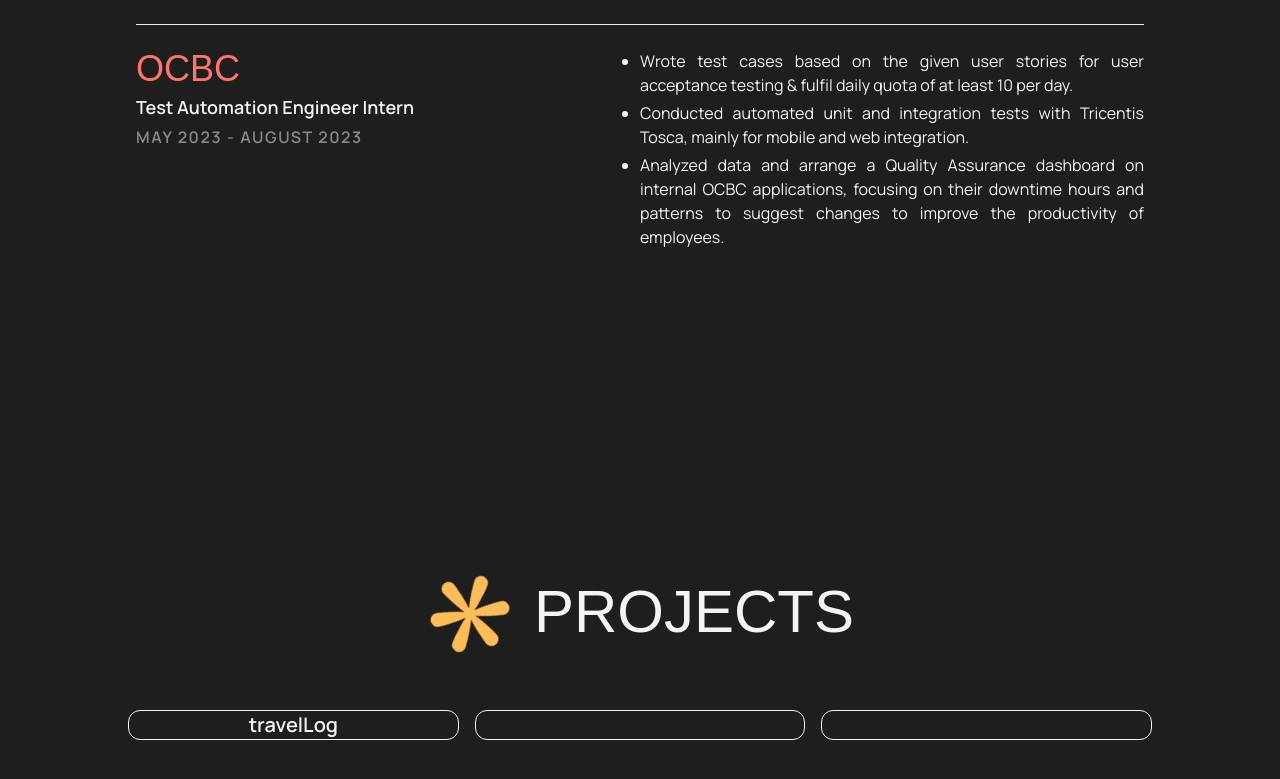
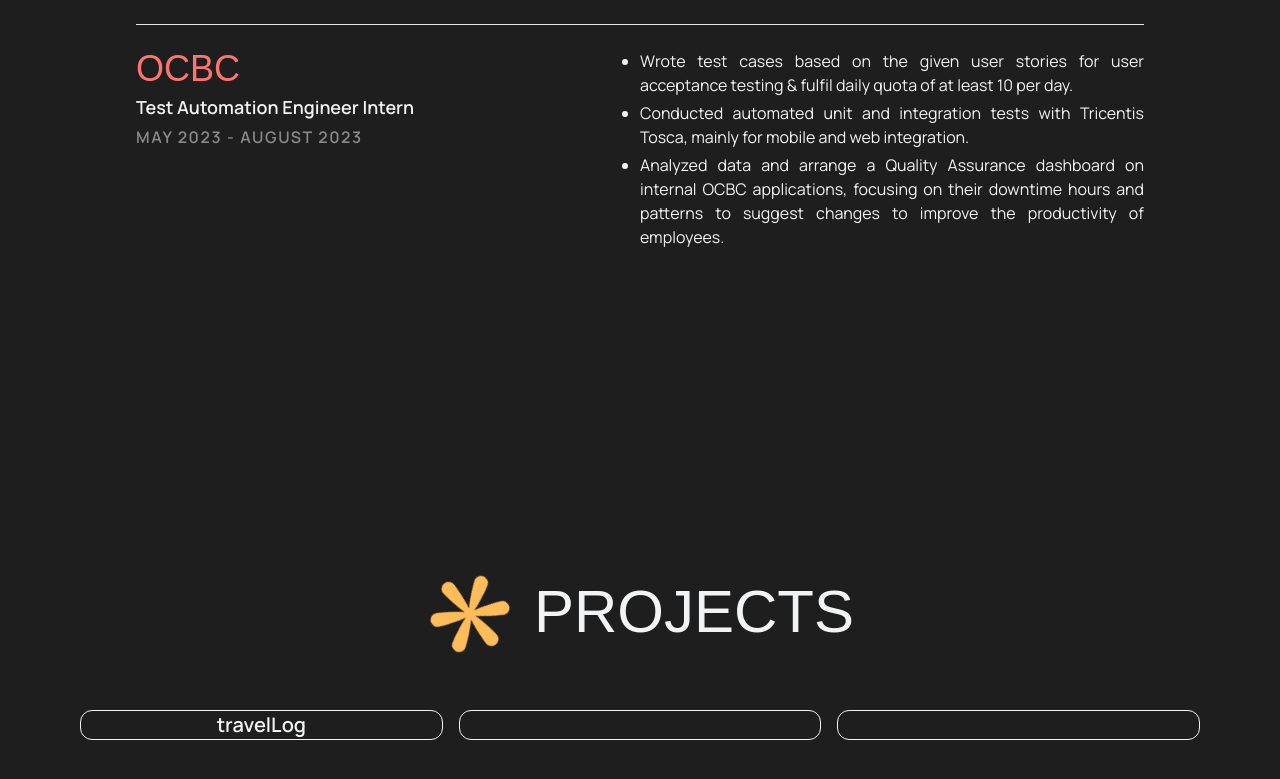
Before and after one commit to melissaharijanto/web-v4, a React (Vite) app: page / in a window 1280 px wide. Shown: the part 2486-3265 px from the top of the page. Built offline with nearby package versions, Linux system fonts and the light colour scheme; a web font is replaced by a local one.

Commit message:
Use custom type for SVG

```diff
--- a/src/components/svgs/DiagonalArrow.tsx
+++ b/src/components/svgs/DiagonalArrow.tsx
@@ -1,14 +1,15 @@
-const DiagonalArrow = ({
+import React from 'react';
+import { SvgType } from '../../utils/types/SvgTypes';
+
+const DiagonalArrow: React.FC<SvgType> = ({
     fill = 'fill-[#FFFFFFF]',
     width,
-}: {
-    fill?: string;
-    width: string;
+    className,
 }) => {
     return (
         <svg
             xmlns="http://www.w3.org/2000/svg"
-            className={`${width}`}
+            className={`${width} ${className}`}
             zoomAndPan="magnify"
             viewBox="0 0 2250 2250.000011"
             preserveAspectRatio="xMidYMid meet"
--- a/src/components/svgs/RightArrow.tsx
+++ b/src/components/svgs/RightArrow.tsx
@@ -1,14 +1,11 @@
-const RightArrow = ({
-    fill = 'fill-[#FFFFFFF]',
-    width,
-}: {
-    fill?: string;
-    width: string;
-}) => {
+import React from 'react';
+import { SvgType } from '../../utils/types/SvgTypes';
+
+const RightArrow: React.FC<SvgType> = ({ width, fill, className }) => {
     return (
         <svg
             xmlns="http://www.w3.org/2000/svg"
-            className={width}
+            className={`${width} ${className}`}
             zoomAndPan="magnify"
             viewBox="0 0 2250 2250.000011"
             preserveAspectRatio="xMidYMid meet"
--- a/src/pages/Projects.tsx
+++ b/src/pages/Projects.tsx
@@ -7,7 +7,7 @@
             id="projects"
             className={`${styles.page} flex justify-center min-h-screen items-center flex-col`}>
             <SubheadingTitle title="PROJECTS" flowerFill="fill-yellow" />
-            <div className="grid grid-cols-3 w-full gap-x-4 max-w-[80vw] mt-10">
+            <div className="grid grid-cols-3 w-full gap-x-4 mt-10">
                 <div className="border-[1px] border-white rounded-xl ">
                     <p className={`${styles['subheading']}`}>travelLog</p>
                     <p></p>
--- /dev/null
+++ b/src/utils/types/SvgTypes.ts
@@ -0,0 +1,5 @@
+export interface SvgType {
+    width: string;
+    className?: string | undefined;
+    fill: string;
+}
```
Also changed, not shown: src/components/svgs/Flower.tsx (+4 -9 lines), src/components/svgs/FlowerTwo.tsx (+4 -9 lines).
